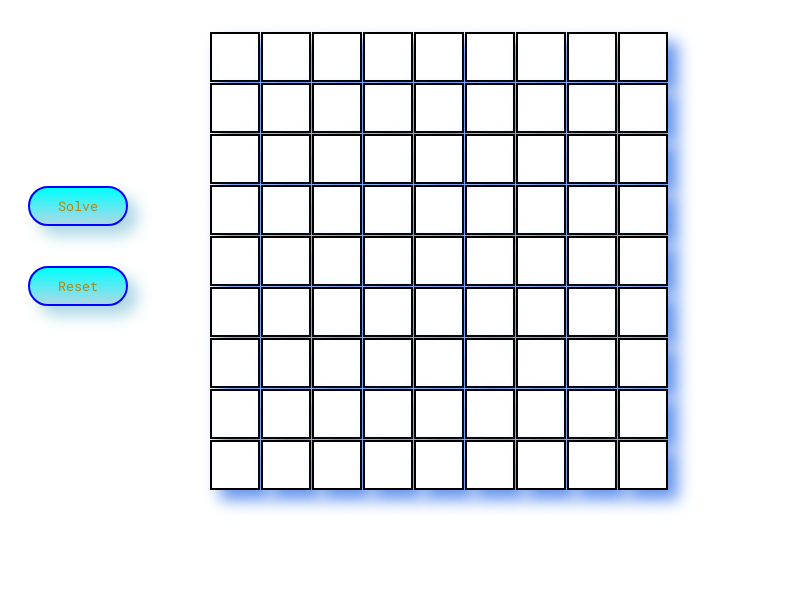
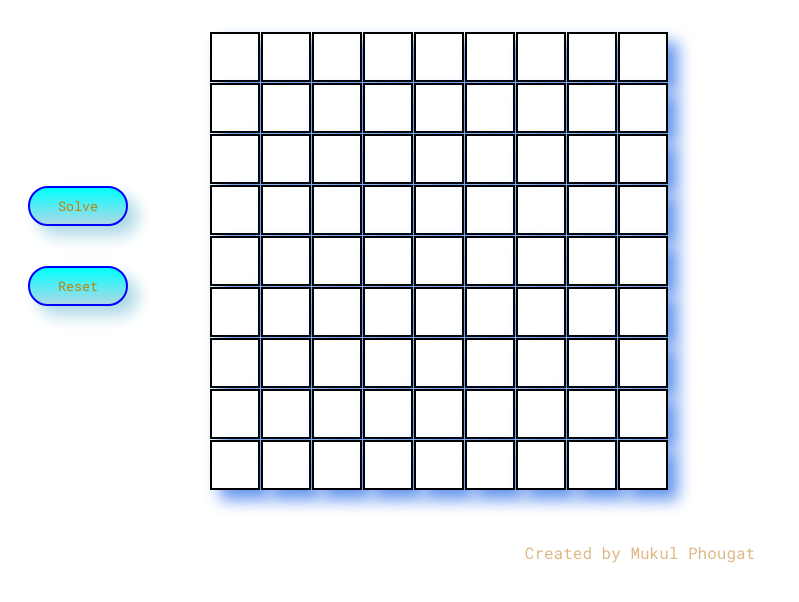
Before and after one commit to Mukulphougat/sudoku-solver, a plain HTML site: page index.html in a window 1280 px wide. Shown: the part 94-696 px from the top of the page, without its empty margins (0-799 px from the left). Drawn offline with Linux system fonts and the light colour scheme.

Commit message:
first commit

```diff
--- a/index.html
+++ b/index.html
@@ -4,7 +4,7 @@
     <meta charset="UTF-8">
     <link rel="icon" href="icon.png">
     <meta name="viewport" content="width=device-width, initial-scale=1.0">
-    <link rel="stylesheet" href="styles.css"></link>
+    <link rel="stylesheet" href="styles.css">
     <script src="script.js" type="module"></script>
     <title>Sudoku-Solver</title>
 </head>
@@ -19,5 +19,9 @@
     </div>
     <div class="grid"></div>
 </div>
+<div class="footer">
+    <span>Created by Mukul Phougat</span>
+
+</div>
 </body>
 </html>
--- a/styles.css
+++ b/styles.css
@@ -81,7 +81,18 @@
     font-size: 40px;
 
 }
-
+.footer {
+    height: 80px;
+    width: 100%;
+    display: flex;
+    flex-direction: column;
+    align-items: center;
+}
+.footer > span {
+    margin-top: 50px;
+    font-family: 'Roboto Mono', monospace;
+    color: burlywood;
+}
 
 @media screen and (max-width: 500px) {
     .heading > h1 {
```
